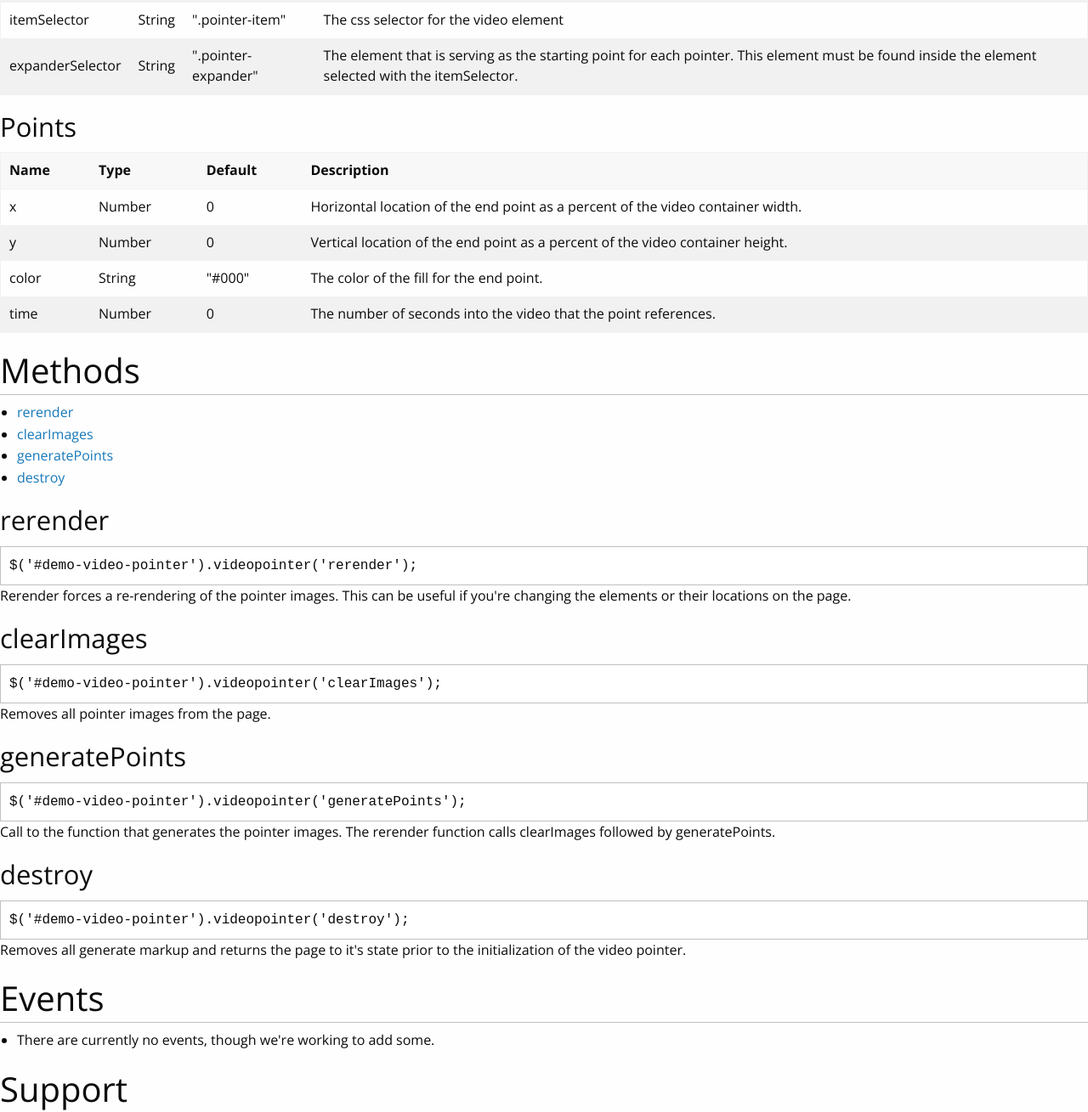
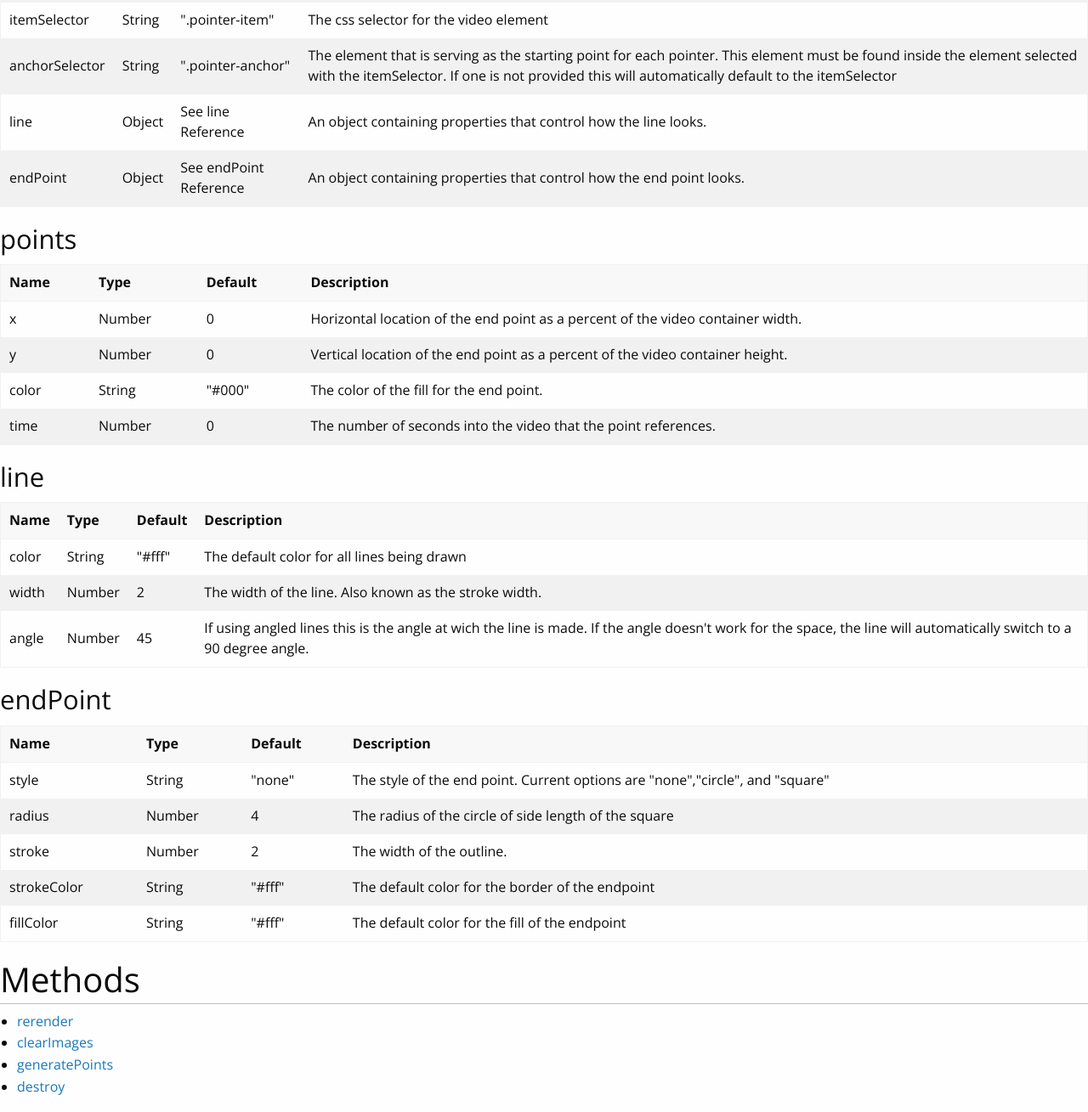
Before and after one commit to fissionman924/videopointer, a plain HTML site: page index.html in a window 1280 px wide. Shown: the part 1833-3142 px from the top of the page at 85% size. Drawn offline with nearby package versions, Linux system fonts and the light colour scheme.

Commit message:
Updated documentation

```diff
--- a/index.html
+++ b/index.html
@@ -79,7 +79,7 @@
             <h2>Information</h2>
             <p>The video pointer is used to call out specific locations at specific points in time in a video. It makes use of the canvas element to generate the lines pointing to the appropriate video location.</p>
             <h3>Initialization</h3>
-            <pre class="code">$('#demo-video-pointer').videopointer({points:[{x:47,y:63,color:"#9BC9BD",time:12},{x:50,y:35,color:"#A2B5C4",time:1}]});</pre>
+            <pre class="code">$('#demo-video-pointer').videopointer({points:[{x:47,y:63,color:"#9BC9BD",time:12},{x:50,y:35,color:"#A2B5C4",time:1}],endPoint:{style:"circle"}});</pre>
         </div>
         <div id="options">
             <h2>Options</h2>
@@ -112,14 +112,26 @@
                         <td>The css selector for the video element</td>
                     </tr>
                     <tr>
-                        <td>expanderSelector</td>
+                        <td>anchorSelector</td>
                         <td>String</td>
-                        <td>".pointer-expander"</td>
-                        <td>The element that is serving as the starting point for each pointer. This element must be found inside the element selected with the itemSelector.</td>
+                        <td>".pointer-anchor"</td>
+                        <td>The element that is serving as the starting point for each pointer. This element must be found inside the element selected with the itemSelector. If one is not provided this will automatically default to the itemSelector</td>
+                    </tr>
+                    <tr>
+                        <td>line</td>
+                        <td>Object</td>
+                        <td>See line Reference</td>
+                        <td>An object containing properties that control how the line looks.</td>
+                    </tr>
+                    <tr>
+                        <td>endPoint</td>
+                        <td>Object</td>
+                        <td>See endPoint Reference</td>
+                        <td>An object containing properties that control how the end point looks.</td>
                     </tr>
                 </tbody>
             </table>
-            <h3>Points</h3>
+            <h3>points</h3>
             <table>
                 <thead>
                     <tr>
@@ -153,6 +165,80 @@
                         <td>Number</td>
                         <td>0</td>
                         <td>The number of seconds into the video that the point references.</td>
+                    </tr>
+                </tbody>
+            </table>
+            <h3>line</h3>
+            <table>
+                <thead>
+                    <tr>
+                        <th>Name</th>
+                        <th>Type</th>
+                        <th>Default</th>
+                        <th>Description</th>
+                    </tr>
+                </thead>
+                <tbody>
+                    <tr>
+                        <td>color</td>
+                        <td>String</td>
+                        <td>"#fff"</td>
+                        <td>The default color for all lines being drawn</td>
+                    </tr>
+                    <tr>
+                        <td>width</td>
+                        <td>Number</td>
+                        <td>2</td>
+                        <td>The width of the line. Also known as the stroke width.</td>
+                    </tr>
+                    <tr>
+                        <td>angle</td>
+                        <td>Number</td>
+                        <td>45</td>
+                        <td>If using angled lines this is the angle at wich the line is made. If the angle doesn't work for the space, the line will automatically switch to a 90 degree angle.</td>
+                    </tr>
+                </tbody>
+            </table>
+            <h3>endPoint</h3>
+            <table>
+                <thead>
+                    <tr>
+                        <th>Name</th>
+                        <th>Type</th>
+                        <th>Default</th>
+                        <th>Description</th>
+                    </tr>
+                </thead>
+                <tbody>
+                    <tr>
+                        <td>style</td>
+                        <td>String</td>
+                        <td>"none"</td>
+                        <td>The style of the end point. Current options are "none","circle", and "square"</td>
+                    </tr>
+                    <tr>
+                        <td>radius</td>
+                        <td>Number</td>
+                        <td>4</td>
+                        <td>The radius of the circle of side length of the square</td>
+                    </tr>
+                    <tr>
+                        <td>stroke</td>
+                        <td>Number</td>
+                        <td>2</td>
+                        <td>The width of the outline.</td>
+                    </tr>
+                    <tr>
+                        <td>strokeColor</td>
+                        <td>String</td>
+                        <td>"#fff"</td>
+                        <td>The default color for the border of the endpoint</td>
+                    </tr>
+                    <tr>
+                        <td>fillColor</td>
+                        <td>String</td>
+                        <td>"#fff"</td>
+                        <td>The default color for the fill of the endpoint</td>
                     </tr>
                 </tbody>
             </table>
--- a/js/site.js
+++ b/js/site.js
@@ -14,6 +14,7 @@ $(window).load(function() {
        {x:30,y:30,color:"#fff",time:7},
        {x:20,y:20,color:"#fff",time:8},
        {x:75,y:75,color:"#fff",time:9}
-   ]
+   ],
+    endPoint:{style:"circle"}
    });
 });
--- a/js/video-pointer.js
+++ b/js/video-pointer.js
@@ -31,16 +31,18 @@
         endPoint: {
             radius: 4,
             stroke: 2,
-            style: "circle",
+            style: "none",
             strokeColor: "#fff",
-            fillColor: "#fff"
+            fillColor: "#fff",
+            url: ""
         },
         anchorPoint: {
-            radius: 0,
-            stroke: 0,
+            radius: 4,
+            stroke: 2,
             style: "none",
             strokeColor: "#fff",
-            fillColor: "#fff"
+            fillColor: "#fff",
+            url: ""
         },
         videoSelector: "video",
         itemSelector: ".pointer-item",
@@ -258,10 +260,14 @@
                 midPoint.y = anchorPoint.y;
             }
 
-
+            //Get the color for the point
+            var color = context.options.endPoint.fillColor;
+            if (currentPoint.color !== undefined) {
+                color = currentPoint.color;
+            }
             //Create the image and add it to this pointer item
             image = null;
-            image = drawAngle.call(context, endPoint, midPoint, anchorPoint, currentPoint.color);
+            image = drawAngle.call(context, endPoint, midPoint, anchorPoint, color);
             if (context.options.itemSelector === selector) {
                 $(element).append(image);
             } else {
@@ -348,27 +354,31 @@
         //Pointer coming from right or left?
         if (endPoint.x > anchorPoint.x) {
             points.anchor.x = 1;
-            points.mid.x = midPoint.x - anchorPoint.x + 1;
-            points.end.x = endPoint.x - anchorPoint.x + 1;
+            points.mid.x = Math.ceil(midPoint.x - anchorPoint.x + 1);
+            points.end.x = Math.ceil(endPoint.x - anchorPoint.x + 1);
         } else {
-            points.anchor.x = dims.w - 1;
-            points.mid.x = dims.w - (anchorPoint.x - midPoint.x) - 1;
-            points.end.x = dims.w - (anchorPoint.x - endPoint.x) - 1;
+            points.anchor.x = Math.ceil(dims.w - 1);
+            points.mid.x = Math.ceil(dims.w - (anchorPoint.x - midPoint.x) - 1);
+            points.end.x = Math.ceil(dims.w - (anchorPoint.x - endPoint.x) - 1);
         }
         //Pointer coming from top or bottom?
         if (endPoint.y > anchorPoint.y) {
             points.anchor.y = 1;
-            points.mid.y = midPoint.y - anchorPoint.y + 1;
-            points.end.y = endPoint.y - anchorPoint.y + 1;
+            points.mid.y = Math.ceil(midPoint.y - anchorPoint.y + 1);
+            points.end.y = Math.ceil(endPoint.y - anchorPoint.y + 1);
         } else if (anchorPoint.y > endPoint.y) {
-            points.anchor.y = dims.h - vOffset - 1;
-            points.mid.y = points.anchor.y - (anchorPoint.y - midPoint.y) - vOffset - 1;
-            points.end.y = dims.h - (anchorPoint.y - endPoint.y) - vOffset - 1;
+            points.anchor.y = Math.ceil(dims.h - vOffset - 1);
+            points.mid.y = Math.ceil(points.anchor.y - (anchorPoint.y - midPoint.y) - vOffset - 1);
+            points.end.y = Math.ceil(dims.h - (anchorPoint.y - endPoint.y) - vOffset - 1);
         }
 
-        drawLine(drawing, points.anchor, points.mid, 2, this.options.lineColor);
-        drawLine(drawing, points.mid, points.end, 2, this.options.lineColor);
-        drawCircle(drawing, points.end, endPointRadius, 2, color, this.options.lineColor);
+        drawLine(drawing, points.anchor, points.mid, this.options.line.width, this.options.line.color);
+        drawLine(drawing, points.mid, points.end, this.options.line.width, this.options.line.color);
+        if (this.options.endPoint.style === "circle") {
+            drawCircle(drawing, points.end, endPointRadius, this.options.endPoint.stroke, color, this.options.endPoint.strokeColor);
+        } else if (this.options.endPoint.style === "square") {
+            drawSquare(drawing, points.end, endPointRadius, this.options.endPoint.stroke, color, this.options.endPoint.strokeColor);
+        }
 
         image.src = canvas.toDataURL("image/png");
         return image;
@@ -389,12 +399,45 @@
         canvas.fillStyle = bgColor;
         canvas.lineWidth = strokeWidth;
         canvas.arc(position.x, position.y, radius, 0, 2 * Math.PI, false);
-        canvas.stroke();
+        if (strokeWidth > 0) {
+            canvas.stroke();
+        }
         canvas.fill();
     };
 
+    var drawSquare = function(canvas, position, side, strokeWidth, bgColor, strokeColor) {
+        canvas.beginPath();
+        canvas.strokeStyle = strokeColor;
+        canvas.fillStyle = bgColor;
+        canvas.lineWidth = strokeWidth;
+        if (strokeWidth > 0) {
+            canvas.rect(position.x - side / 2, position.y - side / 2, side, side);
+            canvas.stroke();
+        }
+        canvas.fillRect(position.x - side / 2, position.y - side / 2, side, side);
+    };
+
     VideoPointer.prototype.getOptions = function(options) {
+        var line, endPoint, anchorPoint;
+        if (options.line !== undefined) {
+            line = $.extend({}, this.getDefaults().line, options.line);
+        }
+        if (options.endPoint !== undefined) {
+            endPoint = $.extend({}, this.getDefaults().endPoint, options.endPoint);
+        }
+        if (options.anchorPoint !== undefined) {
+            anchorPoint = $.extend({}, this.getDefaults().anchorPoint, options.anchorPoint);
+        }
         var opts = $.extend({}, this.getDefaults(), this.$element.data(), options);
+        if (line !== undefined) {
+            opts.line = line;
+        }
+        if (endPoint !== undefined) {
+            opts.endPoint = endPoint;
+        }
+        if (anchorPoint !== undefined) {
+            opts.anchorPoint = anchorPoint;
+        }
         return opts;
     };
 
```
